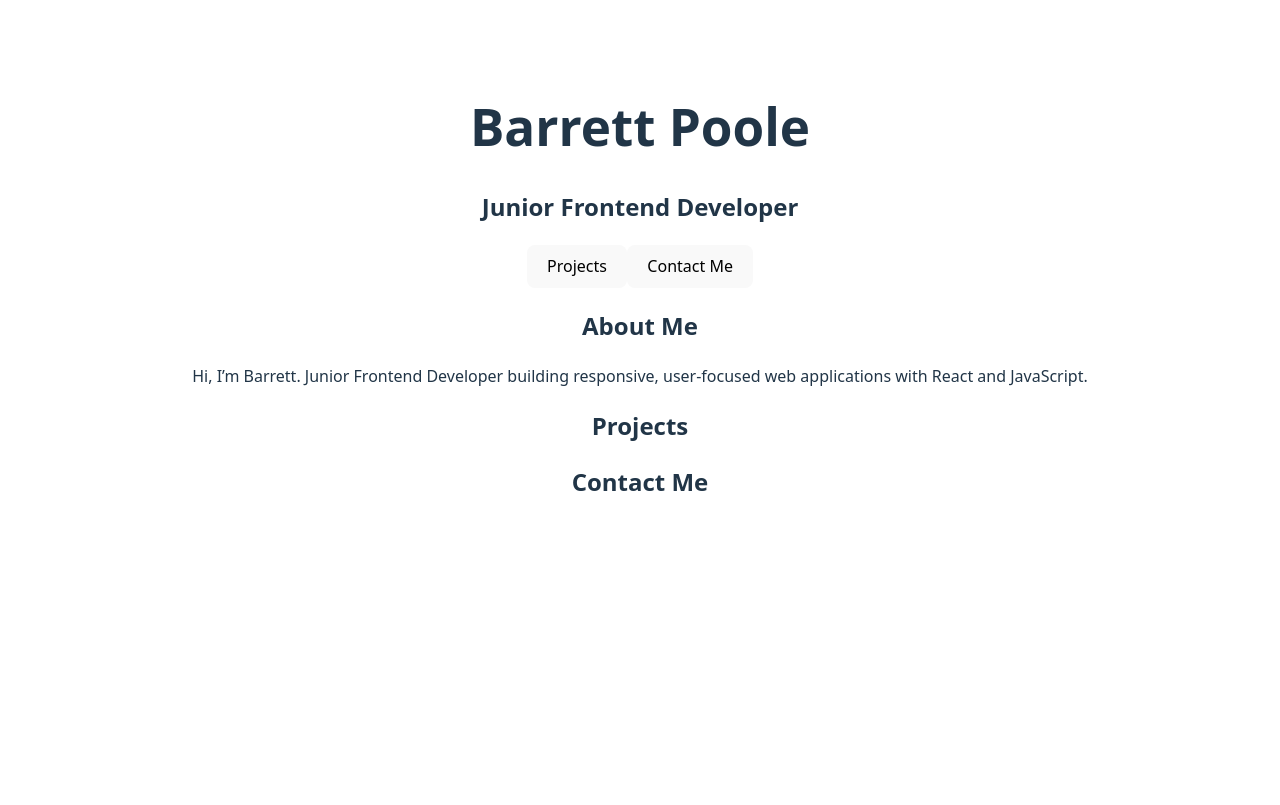
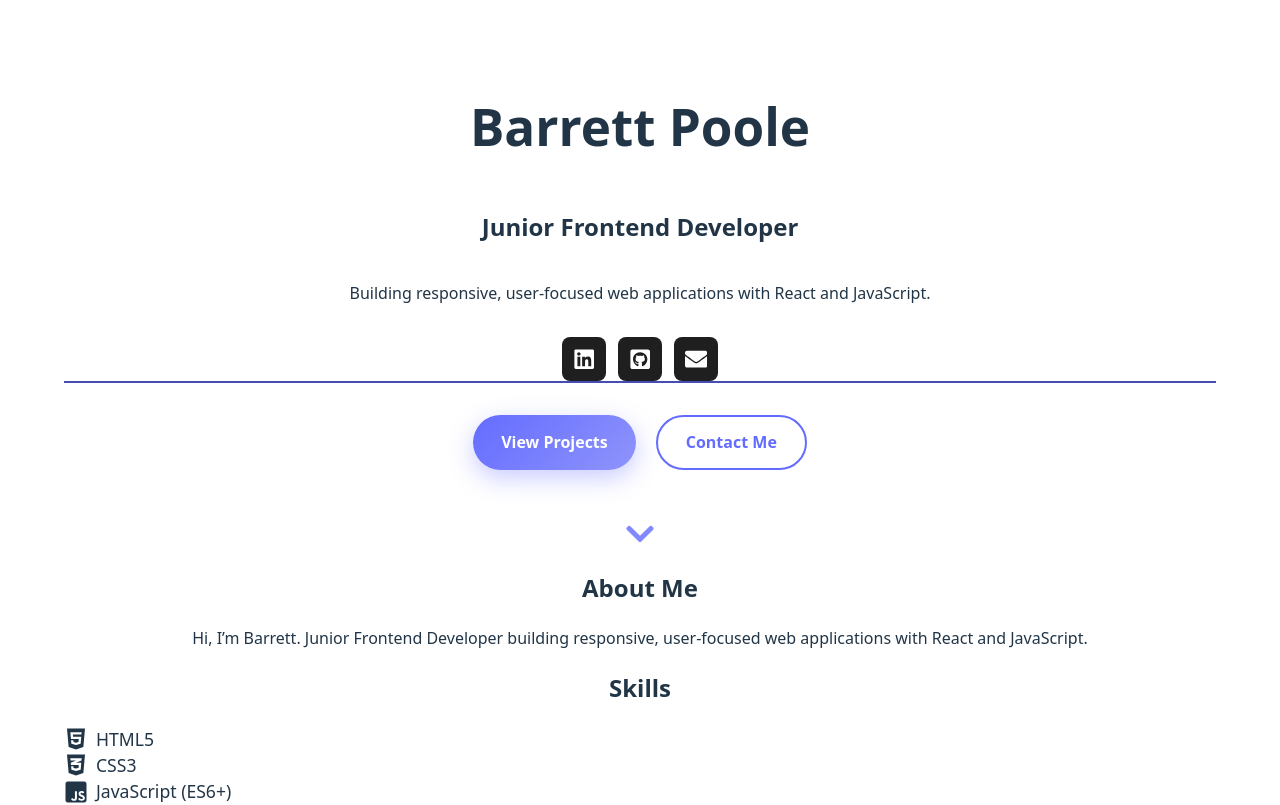
Before and after one commit to b-poole/portfolio, a React (Vite) app: page / in a window 1280 px wide. Shown: the top 805 px of the page. Built offline with nearby package versions, Linux system fonts and the light colour scheme.

Commit message:
Added Icons and started on Introduction

```diff
--- a/package.json
+++ b/package.json
@@ -11,7 +11,8 @@
   },
   "dependencies": {
     "react": "^19.2.0",
-    "react-dom": "^19.2.0"
+    "react-dom": "^19.2.0",
+    "react-icons": "^5.5.0"
   },
   "devDependencies": {
     "@eslint/js": "^9.39.1",
--- a/src/App.css
+++ b/src/App.css
@@ -5,14 +5,147 @@
   text-align: center;
 }
 
-.about-me-section {
-  display: flex;
+/* Tech Stack Icons */
+.tech-stack ul {
+  list-style: none;
+  padding: 0;
 }
 
-.blurb {
-  flex: 2;
-  padding-right: 2em;
+.tech-stack li {
+  display: flex;
+  align-items: center;
+  gap: 0.5rem;
+  font-size: 1.1rem;
 }
+
+.tech-stack svg {
+  font-size: 1.5rem;
+}
+
+/* Intro Section */
+.introduction {
+  display: flex;
+  flex-direction: column;
+  align-items: center;
+}
+
+/* Intro Links */
+.intro-links {
+  display: flex;
+  gap: 0.75rem;
+  margin-top: 1rem;
+}
+
+.icon-link {
+  width: 44px;
+  height: 44px;
+  display: flex;
+  align-items: center;
+  justify-content: center;
+
+  background-color: #1f1f1f;
+  color: white;
+  border-radius: 8px;
+
+  text-decoration: none;
+  transition: transform 0.2s ease, background-color 0.2s ease;
+}
+
+.icon-link svg {
+  font-size: 1.4rem;
+}
+
+.icon-link:hover {
+  background-color: #646cff; /* accent color */
+  transform: translateY(-2px);
+}
+
+/* CTA Buttons */
+.go-to-links {
+  display: flex;
+  justify-content: center;
+  gap: 1.25rem;
+  margin-top: 2rem;
+}
+
+.cta {
+  padding: 0.85rem 1.75rem;
+  border-radius: 999px; /* pill shape */
+  font-weight: 600;
+  font-size: 1rem;
+
+  text-decoration: none;
+  display: inline-flex;
+  align-items: center;
+  justify-content: center;
+
+  transition: transform 0.2s ease, box-shadow 0.2s ease, background 0.2s ease;
+}
+
+.cta-primary {
+  background: linear-gradient(135deg, #646cff, #8f94fb);
+  color: white;
+  box-shadow: 0 8px 24px rgba(100, 108, 255, 0.35);
+}
+
+.cta-primary:hover {
+  transform: translateY(-3px);
+  box-shadow: 0 12px 32px rgba(100, 108, 255, 0.5);
+}
+
+.cta-secondary {
+  border: 2px solid #646cff;
+  color: #646cff;
+  background: transparent;
+}
+
+.cta-secondary:hover {
+  background: rgba(100, 108, 255, 0.1);
+  transform: translateY(-2px);
+}
+
+.cta:focus-visible {
+  outline: 3px solid #8f94fb;
+  outline-offset: 3px;
+}
+
+@media (max-width: 600px) {
+  .go-to-links {
+    flex-direction: column;
+  }
+
+  .cta {
+    width: 100%;
+  }
+}
+
+/* Scroll Indicator */
+.scroll-indicator {
+  margin-top: 3rem;
+  display: flex;
+  justify-content: center;
+  color: #646cff;
+  opacity: 0.8;
+}
+
+.scroll-indicator svg {
+  font-size: 2rem;
+  animation: bounce 2s infinite;
+}
+
+@keyframes bounce {
+  0%, 20%, 50%, 80%, 100% {
+    transform: translateY(0);
+  }
+  40% {
+    transform: translateY(7px);
+  }
+  60% {
+    transform: translateY(3px);
+  }
+}
+
+
 
 .logo {
   height: 6em;
--- a/src/App.jsx
+++ b/src/App.jsx
@@ -1,45 +1,109 @@
 import './App.css'
+import {
+  FaHtml5,
+  FaCss3Alt,
+  FaJsSquare,
+  FaReact,
+  FaGitAlt,
+  FaGithub,
+  FaGithubSquare,
+  FaLinkedin,
+  FaEnvelope,
+  FaChevronDown
+} from 'react-icons/fa'
+import { SiVite, SiVercel } from 'react-icons/si'
+import { BiLogoVisualStudio } from "react-icons/bi";
 
 function App() {
   return (
     <>
-      <div className='introduction'>
+      <header className='introduction'>
         <h1>Barrett Poole</h1>
         <h2>Junior Frontend Developer</h2>
+        <p>Building responsive, user-focused web applications with React and JavaScript.</p>
         <div className='intro-links'>
+          <a
+            href="https://www.linkedin.com/in/barrett-poole-630a3a145"
+            target="_blank"
+            rel="noopener noreferrer"
+            className="icon-link"
+            aria-label="LinkedIn"
+          >
+            <FaLinkedin />
+          </a>
 
+          <a
+            href="https://github.com/b-poole"
+            target="_blank"
+            rel="noopener noreferrer"
+            className="icon-link"
+            aria-label="GitHub"
+          >
+            <FaGithubSquare />
+          </a>
+
+          <a
+            href="mailto:barrettpoole14@gmail.com"
+            className="icon-link"
+            aria-label="Email"
+          >
+            <FaEnvelope />
+          </a>
         </div>
+      </header>
+
+      <section className='go-to-links'>
+        <a className='cta cta-primary' href='#projects'>View Projects</a>
+        <a className='cta cta-secondary' href='#contact'>Contact Me</a>
+      </section>
+
+      <div className="scroll-indicator">
+        <FaChevronDown />
       </div>
-      <div className='go-to-links'>
-        <button className='go-to-projects'>Projects</button>
-        <button className='go-to-contact'>Contact Me</button>
-      </div>
-      <div className='about-me'>
+
+      <section className='about-me'>
         <h2>About Me</h2>
         <p>Hi, I’m Barrett. Junior Frontend Developer building responsive, user-focused web applications with React and JavaScript.</p>
-      </div>
-      <div className='tech-stack'>
+      </section>
+
+      <section className='tech-stack'>
         <div className='skills'>
+          <h2>Skills</h2>
+          <ul>
+            <li><FaHtml5 /> HTML5</li>
+            <li><FaCss3Alt /> CSS3</li>
+            <li><FaJsSquare /> JavaScript (ES6+)</li>
+            <li><FaReact /> React</li>
+          </ul>
+        </div>
 
+        <div className='tools'>
+          <h2>Tools & Workflow</h2>
+          <ul>
+            <li><FaGitAlt /> Git</li>
+            <li><FaGithub /> GitHub</li>
+            <li><BiLogoVisualStudio /> VS Code</li>
+            <li><SiVite /> Vite</li>
+            <li><SiVercel /> Vercel</li>
+          </ul>
         </div>
-        <div className='tools'>
+      </section>
 
-        </div>
-      </div>
-      <div className='projects'>
+      <section className='projects'>
         <h2>Projects</h2>
         <div className='project-cards'>
 
         </div>
-      </div>
-      <div className='contact-me'>
+      </section>
+
+      <footer className='contact-me'>
         <h2>Contact Me</h2>
         <div className='contact-links'>
           <div className='email'></div>
           <div className='linkedin'></div>
           <div className='github'></div>
         </div>
-      </div>
+      </footer>
     </>
   )
 }
```
Also changed, not shown: 1 other file (tests, documents, lock files or other folders).
